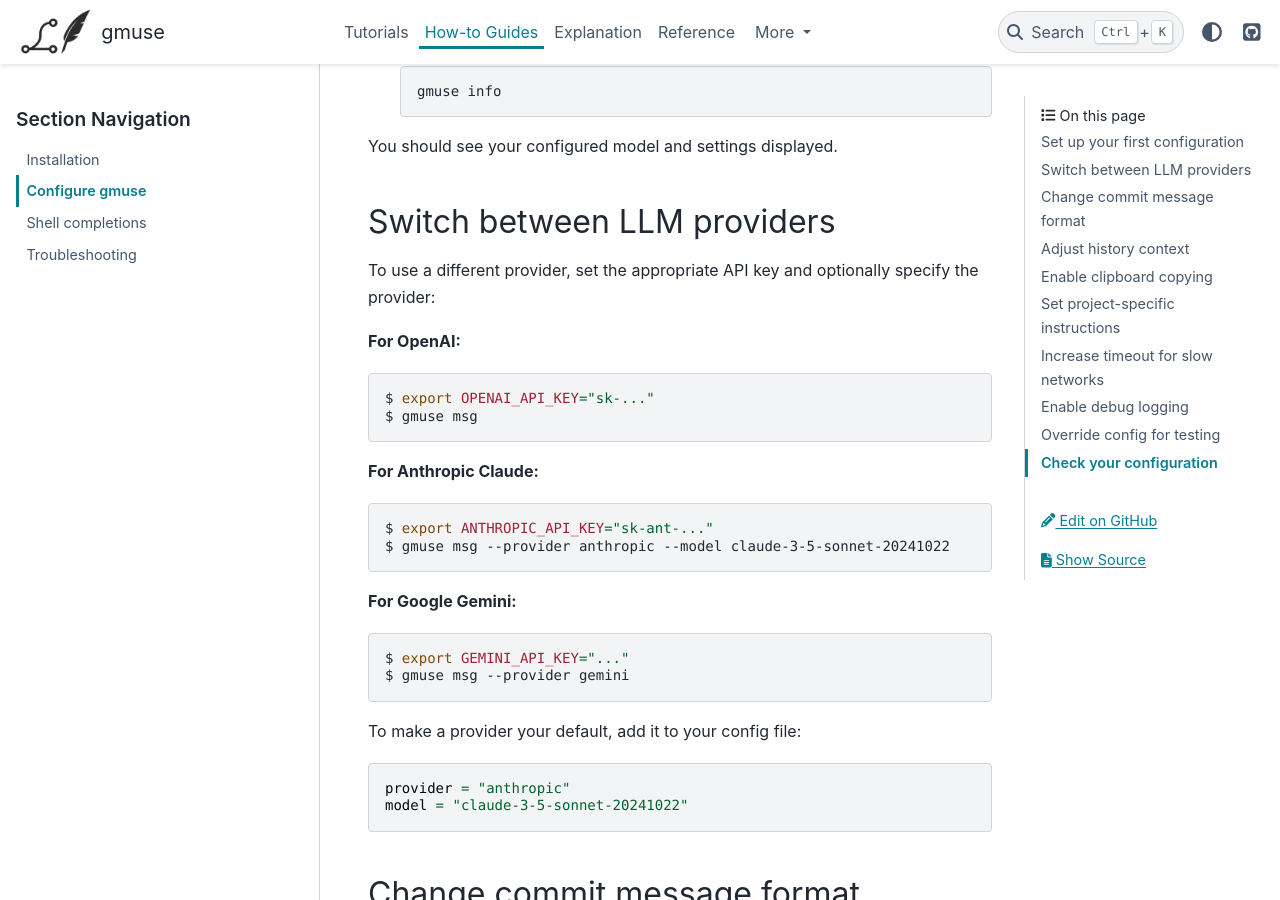
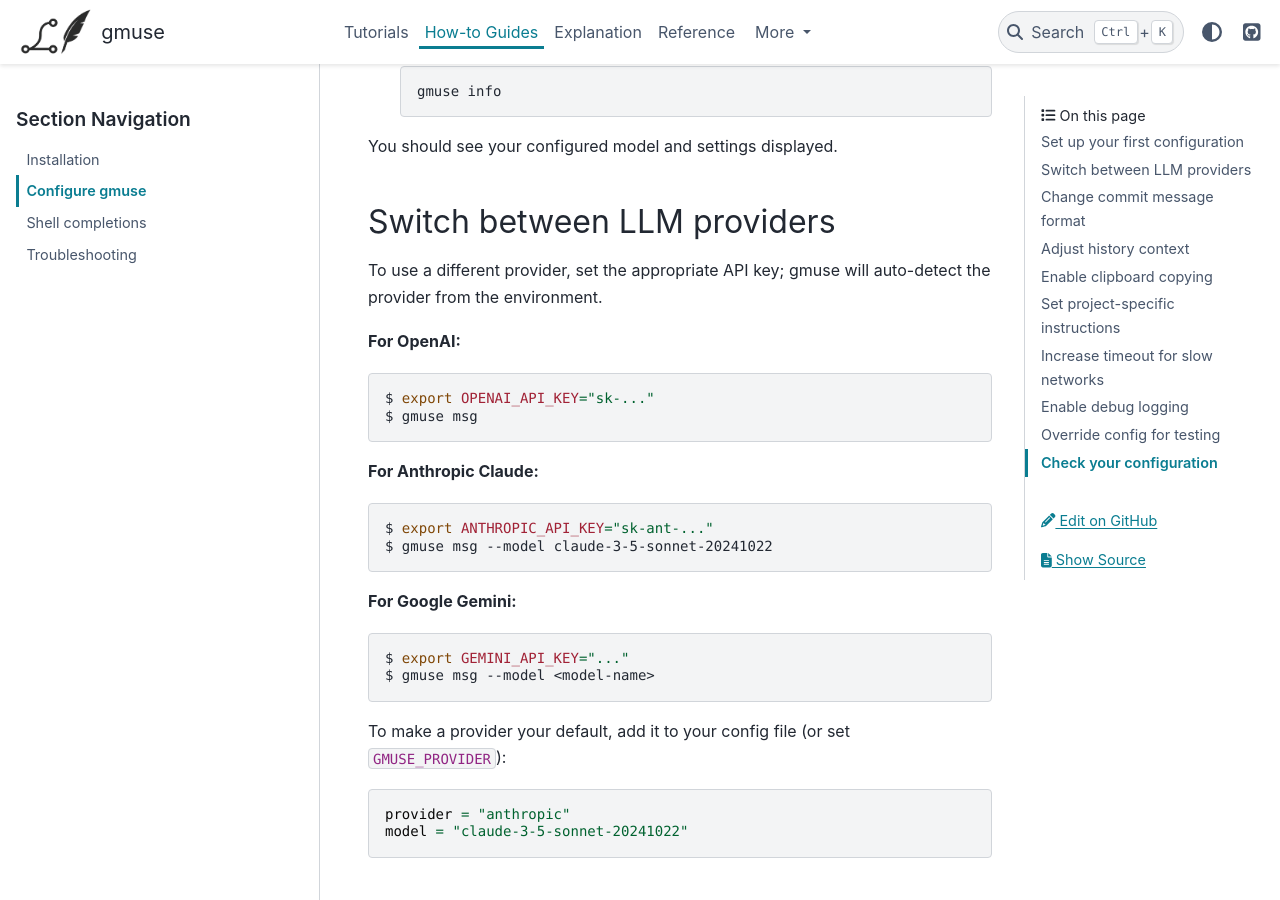
Before and after one commit to rvforest/gmuse, a Sphinx documentation site: the page built from docs/source/how_to/configuration.md, in a window 1280 px wide and 900 px high, scrolled down 636 px. Built offline with Sphinx 7.4.7 and the PyData theme 0.15.4, drawn with Linux system fonts in a browser that asks for light colours; pages that are not in the unit, such as notebooks, are missing from menus.

Commit message:
cli: remove --provider flag; rely on provider autodetect; update tests and docs

````diff
--- a/docs/source/how_to/configuration.md
+++ b/docs/source/how_to/configuration.md
@@ -27,7 +27,7 @@
 
 ## Switch between LLM providers
 
-To use a different provider, set the appropriate API key and optionally specify the provider:
+To use a different provider, set the appropriate API key; gmuse will auto-detect the provider from the environment.
 
 **For OpenAI:**
 ```console
@@ -38,16 +38,16 @@
 **For Anthropic Claude:**
 ```console
 $ export ANTHROPIC_API_KEY="sk-ant-..."
-$ gmuse msg --provider anthropic --model claude-3-5-sonnet-20241022
+$ gmuse msg --model claude-3-5-sonnet-20241022
 ```
 
 **For Google Gemini:**
 ```console
 $ export GEMINI_API_KEY="..."
-$ gmuse msg --provider gemini
+$ gmuse msg --model <model-name>
 ```
 
-To make a provider your default, add it to your config file:
+To make a provider your default, add it to your config file (or set `GMUSE_PROVIDER`):
 ```toml
 provider = "anthropic"
 model = "claude-3-5-sonnet-20241022"
````
Also changed, not shown: README.md (+1 -6 lines), docs/source/reference/cli.md (+2 -1 lines), 3 other files.
